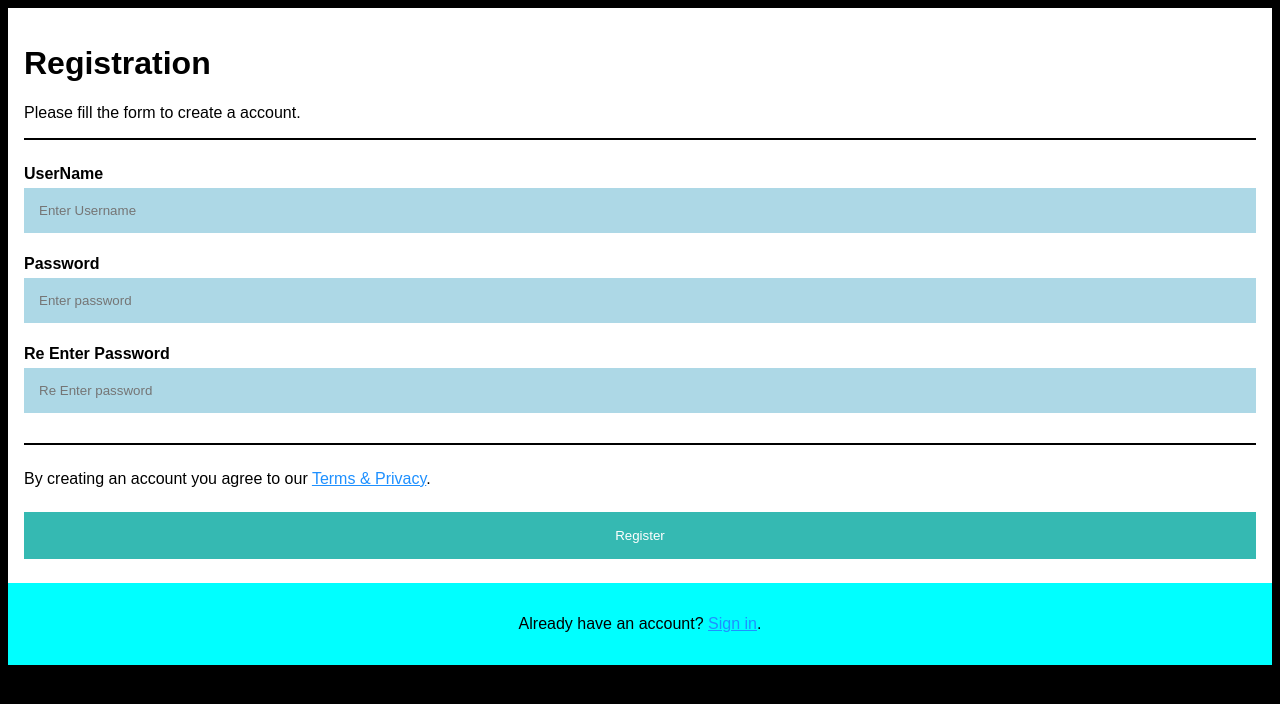
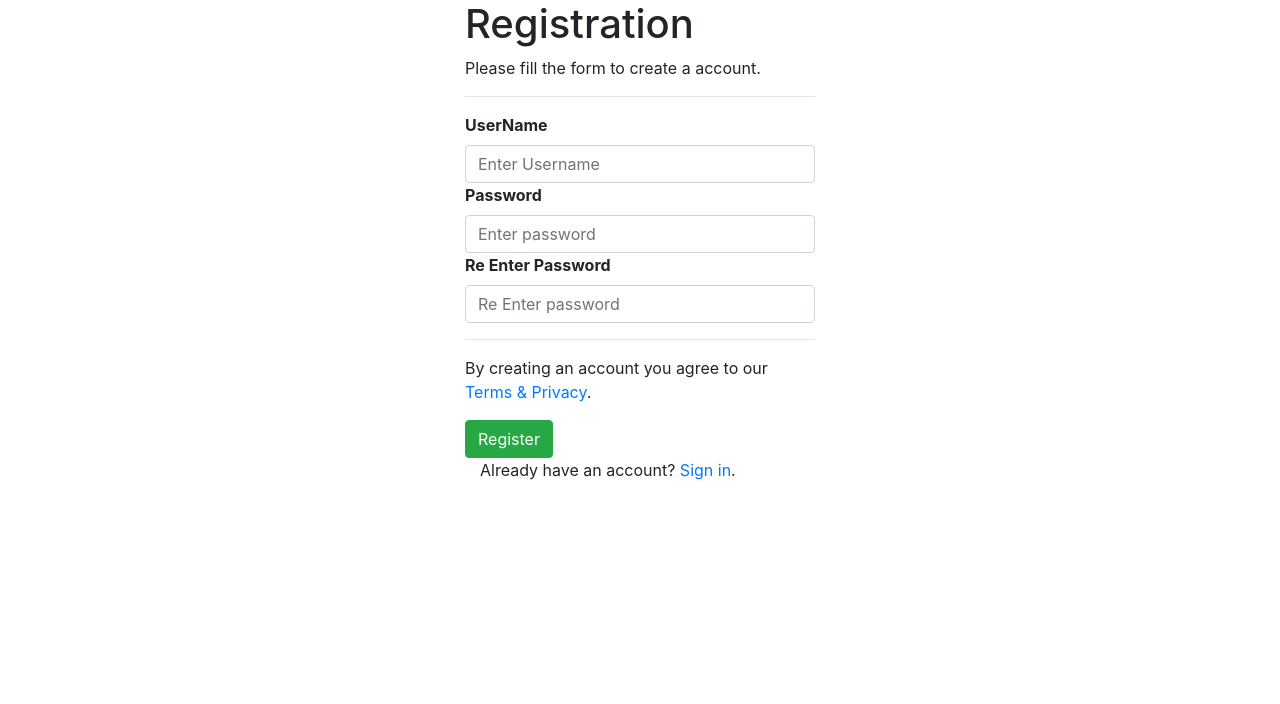
Before and after one commit to srikar-1997/Project1_app_dev, a Flask app: page /register in a window 1280 px wide. Shown: the top 704 px of the page. Run offline with Flask 2, Linux system fonts and the light colour scheme; some libraries are stand-ins or nearby versions.

Commit message:
registration form after moving css into seperate file and adding bootstrap

```diff
--- a/project1/templates/Registration.html
+++ b/project1/templates/Registration.html
@@ -2,93 +2,38 @@
 <html>
     <head>
         <meta name="viewport" content="width=device-width, initial-scale=1">
-        <style>
-            body {
-  font-family: Arial, Helvetica, sans-serif;
-  background-color: black;
-}
-
-* {
-  box-sizing: border-box;
-}
-
-/* Add padding to containers */
-.container {
-  padding: 16px;
-  background-color: white;
-}
-
-/* Full-width input fields */
-input[type=text], input[type=password] {
-  width: 100%;
-  padding: 15px;
-  margin: 5px 0 22px 0;
-  display: inline-block;
-  border: none;
-  background: lightblue;
-}
-
-input[type=text]:focus, input[type=password]:focus {
-  background-color:lightgrey;
-  outline: none;
-}
-
-/* Overwrite default styles of hr */
-hr {
-  border: 1px solid black;
-  margin-bottom: 25px;
-}
-
-/* Set a style for the submit button */
-.registerbtn {
-  background-color: lightseagreen;
-  color: white;
-  padding: 16px 20px;
-  margin: 8px 0;
-  border: none;
-  cursor: pointer;
-  width: 100%;
-  opacity: 0.9;
-}
-
-.registerbtn:hover {
-  color: black;
-}
-
-/* Add a blue text color to links */
-a {
-  color: dodgerblue;
-}
-
-/* Set a grey background color and center the text of the "sign in" section */
-.signin {
-  background-color: cyan;
-  text-align: center;
-}
-        </style>
+        <link rel = "stylesheet" href = "{{ url_for('static', filename='css/Register.css') }}">
+        <link rel="stylesheet" href="https://maxcdn.bootstrapcdn.com/bootstrap/4.4.1/css/bootstrap.min.css">
     </head>
     <body>
         <form action = "{{ url_for('register')}}", method="POST">
             <div class="container">
+                <div class="row">
+                    <div class="col-sm-4"></div>
+                    <div class="col-sm-4">
+
                         <h1>Registration</h1>
                         <p>Please fill the form to create a account.</p>
                         <hr>
 
                         <label for = "username"><b>UserName</b></label>
-                <input type="text" placeholder="Enter Username" name="username" required>
+                        <input type="text" class="form-control" id="username" placeholder="Enter Username" name="username" required>
 
                         <label for = "password"><b>Password</b></label>
-                <input type = "password" placeholder = "Enter password" name = "password" required>
+                        <input type = "password" class="form-control" id="password" placeholder = "Enter password" name = "password" required>
 
                         <label for = "passrepeat"><b>Re Enter Password</b></label>
-                <input type = "password" placeholder = "Re Enter password" name = "passrepeat" required>
+                        <input type = "password" class="form-control" id="password" placeholder = "Re Enter password" name = "passrepeat" required>
                         <hr>
                         <p>By creating an account you agree to our <a href="#">Terms & Privacy</a>.</p>
-                <button type="submit" class="registerbtn">Register</button>
-            </div>
-
+                        <!-- <button type="submit" class="registerbtn">Register</button> -->
+                        <button type="submit" class="btn btn-success">Register</button>
                         <div class="container signin">
                             <p>Already have an account? <a href="#">Sign in</a>.</p>
+                        </div>
+                    </div>
+                    <div class="col-sm-4"></div>
+                </div>
             </div>
         </form>
     </body>
```
Also changed, not shown: project1/static/css/Register.css (added, +57 -0 lines). Lines whose indentation alone changed are shown as unchanged.
